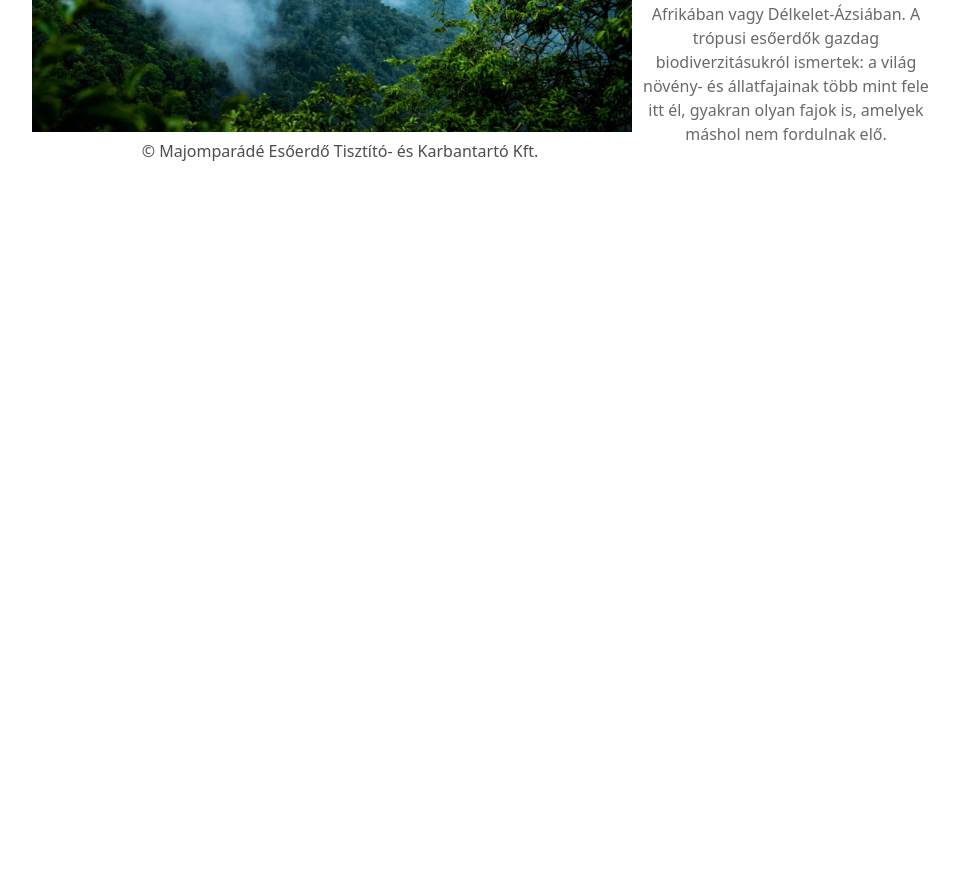
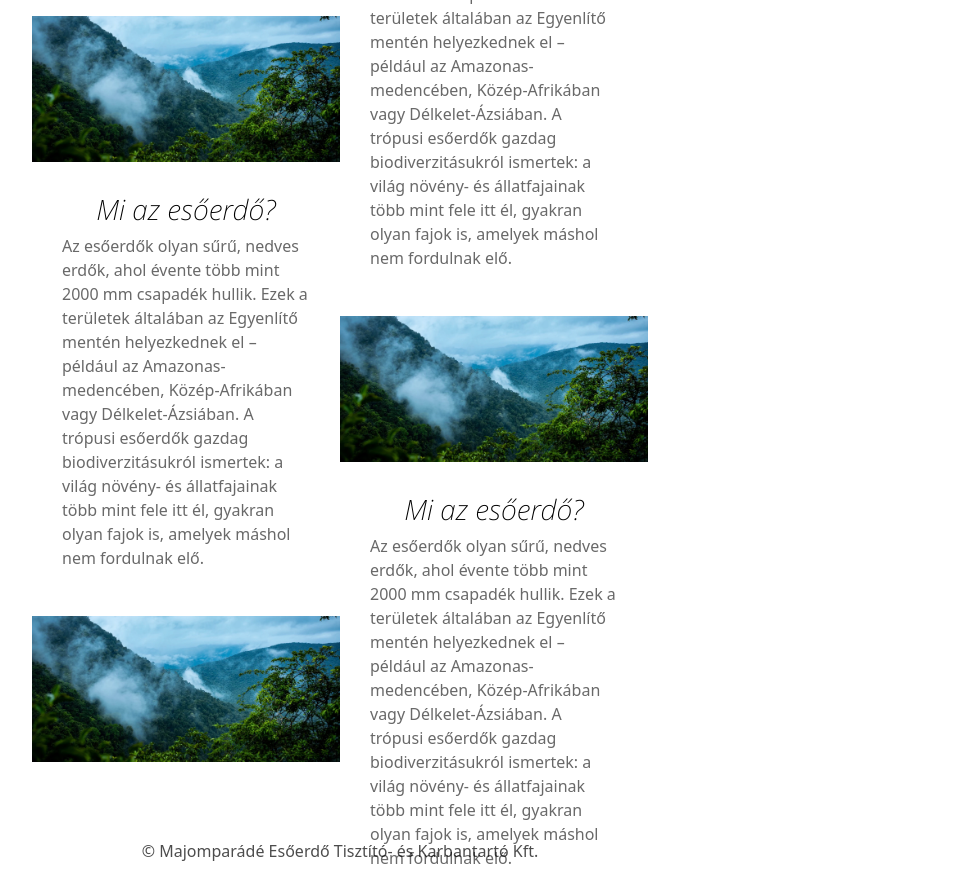
Before and after one commit to hdaniel07/esoerdo_project, a Vue app: page / in a window 1280 px wide. Shown: the part 1540-2419 px from the top of the page, without its empty margins (300-1259 px from the left). Before the commit the page ends 1719 px from the top, so only its background shows below. Built offline with nearby package versions, Linux system fonts and the light colour scheme.

Commit message:
section pt1

```diff
--- a/src/components/Hero.vue
+++ b/src/components/Hero.vue
@@ -48,7 +48,7 @@ AOS.init();
     <div class="container bg-white">
         <div class="elements">
             <div class="element1 d-flex">
-                <div class="bg col-lg-4"></div>
+                <div class="bg col-lg-6"></div>
                 <div class="szoveg col-lg-6">
                     <h3>Mi az esőerdő?</h3>
                     <p>Az esőerdők olyan sűrű, nedves erdők, ahol évente több mint 2000 mm csapadék hullik. Ezek a
@@ -59,8 +59,29 @@ AOS.init();
                         mint fele itt él, gyakran olyan fajok is, amelyek máshol nem fordulnak elő.</p>
                 </div>
             </div>
-            <div class="element">
+            <div class="element2 element1 d-flex">
+                <div class="szoveg col-lg-6">
+                    <h3>Mi az esőerdő?</h3>
+                    <p>Az esőerdők olyan sűrű, nedves erdők, ahol évente több mint 2000 mm csapadék hullik. Ezek a
+                        területek általában az Egyenlítő mentén helyezkednek el – például az Amazonas-medencében,
+                        Közép-Afrikában vagy Délkelet-Ázsiában.
 
+                        A trópusi esőerdők gazdag biodiverzitásukról ismertek: a világ növény- és állatfajainak több
+                        mint fele itt él, gyakran olyan fajok is, amelyek máshol nem fordulnak elő.</p>
+                </div>
+                <div class="bg col-lg-6"></div>
+            </div>
+            <div class="element1 d-flex">
+                <div class="bg col-lg-6"></div>
+                <div class="szoveg col-lg-6">
+                    <h3>Mi az esőerdő?</h3>
+                    <p>Az esőerdők olyan sűrű, nedves erdők, ahol évente több mint 2000 mm csapadék hullik. Ezek a
+                        területek általában az Egyenlítő mentén helyezkednek el – például az Amazonas-medencében,
+                        Közép-Afrikában vagy Délkelet-Ázsiában.
+
+                        A trópusi esőerdők gazdag biodiverzitásukról ismertek: a világ növény- és állatfajainak több
+                        mint fele itt él, gyakran olyan fajok is, amelyek máshol nem fordulnak elő.</p>
+                </div>
             </div>
         </div>
     </div>
@@ -69,7 +90,7 @@ AOS.init();
 <style scoped>
 main {
     background-color: black;
-    padding-bottom: 50px;
+    padding-bottom: 150px;
 }
 
 header {
@@ -123,7 +144,7 @@ section p {
 
 }
 
-.container {
+.container{
     width: 50%;
     margin-top: 90px;
 }
@@ -139,8 +160,8 @@ h2 {
 }
 
 .element1 .bg {
-    width: 600px;
-    height: 300px;
+    width: 50%;
+    height: auto;
     background-image: url(../assets/element1pic.jpg);
     background-position: center center;
     background-size: contain;
@@ -149,7 +170,7 @@ h2 {
 
 .element1 .szoveg {
     color: #000;
-    padding: 10px;
+    padding: 30px;
     text-align: center;
     display: flex;
     flex-direction: column;
@@ -157,7 +178,18 @@ h2 {
     height: 300px;
 
 }
+
+.element1 .szoveg h3{
+    font-family: "Noto Sans", sans-serif;
+}
+
 .element1 .szoveg p{
     color: #696969;
+    text-align: end;
 }
+
+.element1 .szoveg p:nth-child(2){
+    text-align: start;
+}
+
 </style>
```
